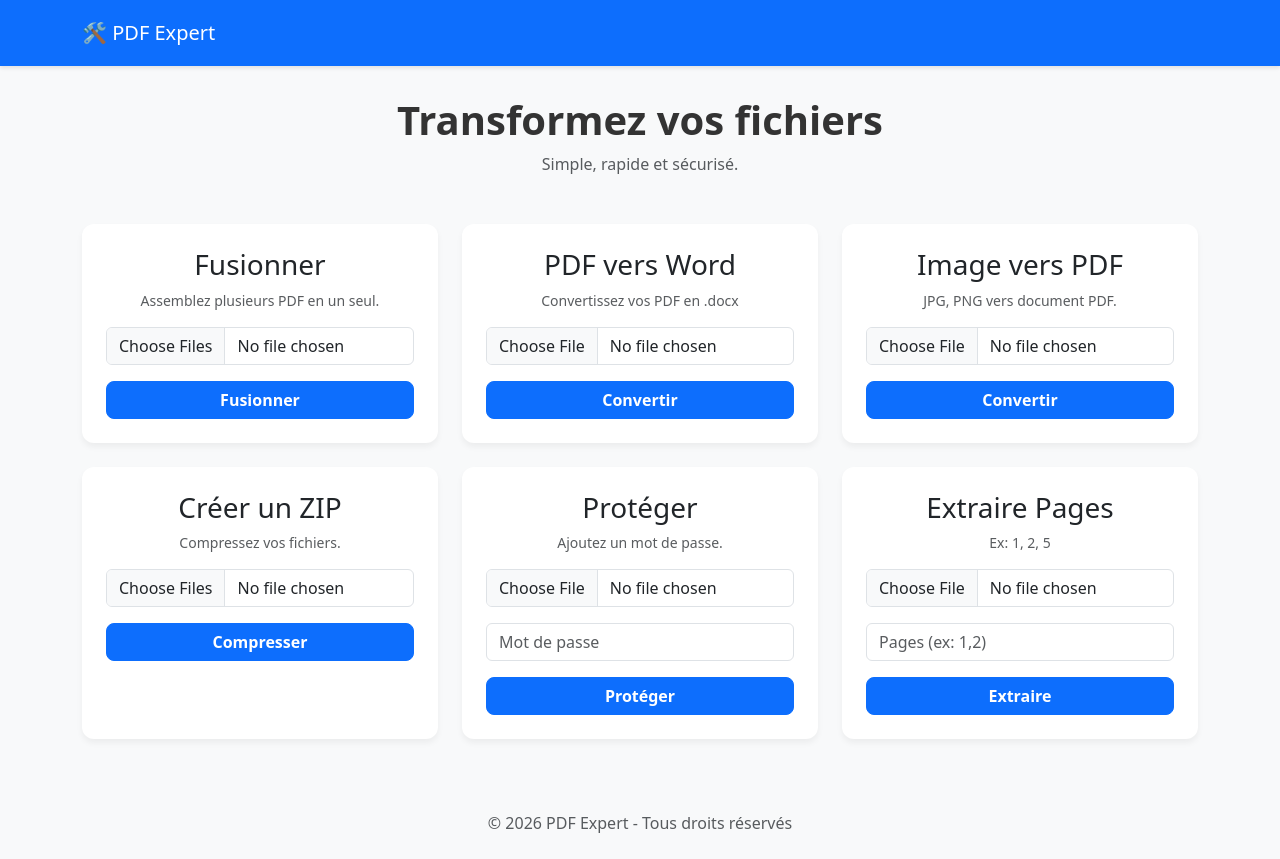
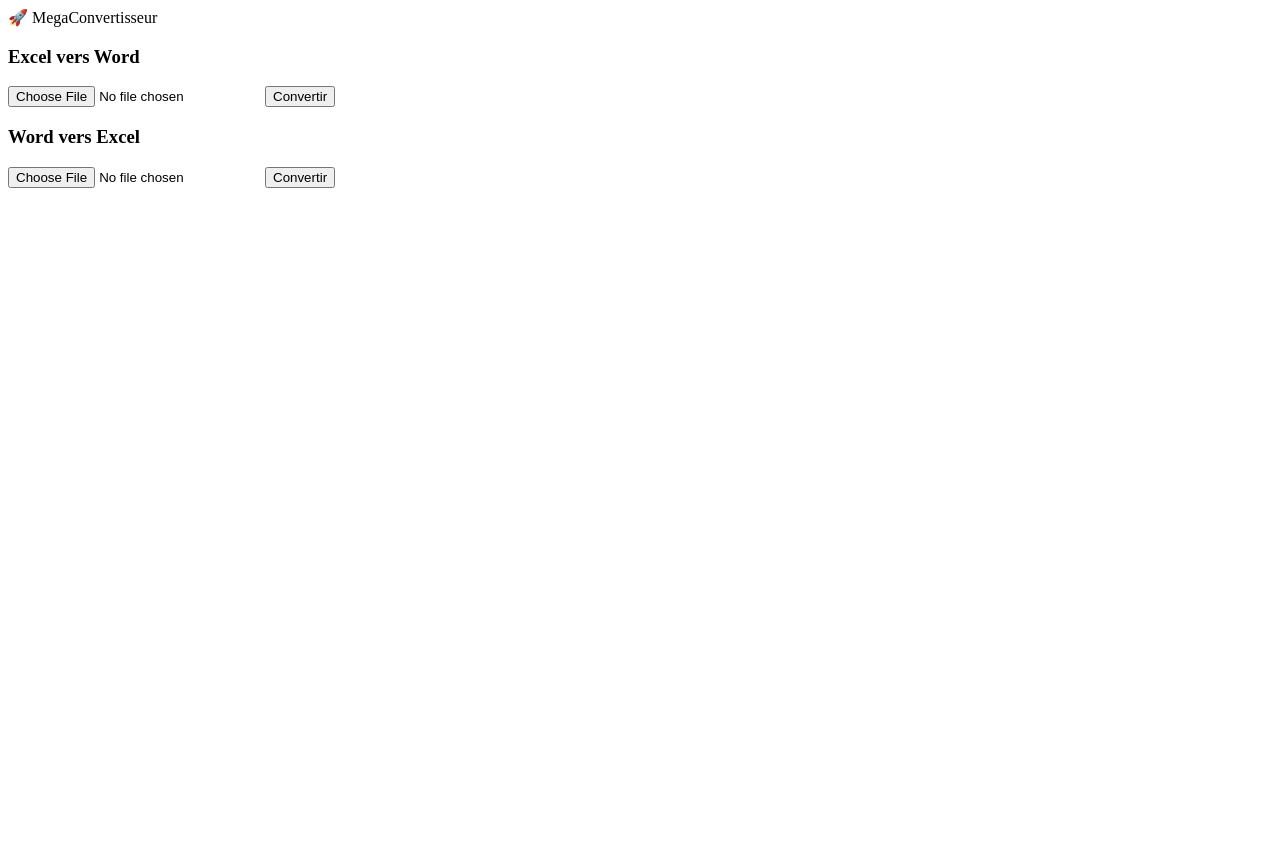
Before and after one commit to mamioussa9-png/site-python, a Flask app: page / in a window 1280 px wide. After the commit the page ends 188 px from the top, so only its background shows below. Run offline with Flask 3, Linux system fonts and the light colour scheme.

Commit message:
Update index.html with new conversion options

```diff
--- a/templates/index.html
+++ b/templates/index.html
@@ -1,107 +1,25 @@
-<!DOCTYPE html>
-<html lang="fr">
-<head>
-    <meta charset="UTF-8">
-    <meta name="viewport" content="width=device-width, initial-scale=1.0">
-    <title>PDF Expert - Outils Gratuits</title>
-    <link href="https://cdn.jsdelivr.net/npm/bootstrap@5.3.0/dist/css/bootstrap.min.css" rel="stylesheet">
-    <style>
-        body { background-color: #f8f9fa; }
-        .navbar { background-color: #0d6efd; color: white; margin-bottom: 30px; box-shadow: 0 2px 4px rgba(0,0,0,0.1); }
-        .card { border: none; border-radius: 12px; transition: transform 0.2s; box-shadow: 0 4px 6px rgba(0,0,0,0.05); }
-        .card:hover { transform: translateY(-5px); box-shadow: 0 8px 15px rgba(0,0,0,0.1); }
-        .btn-primary { border-radius: 8px; font-weight: bold; }
-        h1 { font-weight: 800; color: #333; }
-    </style>
-</head>
-<body>
-
 <nav class="navbar p-3">
     <div class="container">
-        <span class="navbar-brand mb-0 h1 text-white">🛠 PDF Expert</span>
+        <span class="navbar-brand mb-0 h1 text-white">🚀 MegaConvertisseur</span>
     </div>
 </nav>
 
-<div class="container">
-    <div class="text-center mb-5">
-        <h1>Transformez vos fichiers</h1>
-        <p class="text-muted">Simple, rapide et sécurisé.</p>
-    </div>
-
-    <div class="row g-4">
 <div class="col-md-4">
-            <div class="card h-100 p-4 text-center">
-                <h3>Fusionner</h3>
-                <p class="small text-muted">Assemblez plusieurs PDF en un seul.</p>
-                <form action="/merge" method="post" enctype="multipart/form-data">
-                    <input type="file" name="pdfs" class="form-control mb-3" multiple accept=".pdf" required>
-                    <button class="btn btn-primary w-100">Fusionner</button>
+    <div class="card h-100 p-4 text-center border-success">
+        <h3>Excel vers Word</h3>
+        <form action="/excel-to-word" method="post" enctype="multipart/form-data">
+            <input type="file" name="file" class="form-control mb-3" accept=".xlsx,.xls" required>
+            <button class="btn btn-success w-100">Convertir</button>
         </form>
     </div>
 </div>
 
 <div class="col-md-4">
-            <div class="card h-100 p-4 text-center">
-                <h3>PDF vers Word</h3>
-                <p class="small text-muted">Convertissez vos PDF en .docx</p>
-                <form action="/pdf-to-word" method="post" enctype="multipart/form-data">
-                    <input type="file" name="file" class="form-control mb-3" accept=".pdf" required>
-                    <button class="btn btn-primary w-100">Convertir</button>
+    <div class="card h-100 p-4 text-center border-info">
+        <h3>Word vers Excel</h3>
+        <form action="/word-to-excel" method="post" enctype="multipart/form-data">
+            <input type="file" name="file" class="form-control mb-3" accept=".docx" required>
+            <button class="btn btn-info w-100 text-white">Convertir</button>
         </form>
     </div>
 </div>
-
-        <div class="col-md-4">
-            <div class="card h-100 p-4 text-center">
-                <h3>Image vers PDF</h3>
-                <p class="small text-muted">JPG, PNG vers document PDF.</p>
-                <form action="/img" method="post" enctype="multipart/form-data">
-                    <input type="file" name="file" class="form-control mb-3" accept="image/*" required>
-                    <button class="btn btn-primary w-100">Convertir</button>
-                </form>
-            </div>
-        </div>
-
-        <div class="col-md-4">
-            <div class="card h-100 p-4 text-center">
-                <h3>Créer un ZIP</h3>
-                <p class="small text-muted">Compressez vos fichiers.</p>
-                <form action="/zip" method="post" enctype="multipart/form-data">
-                    <input type="file" name="files" class="form-control mb-3" multiple required>
-                    <button class="btn btn-primary w-100">Compresser</button>
-                </form>
-            </div>
-        </div>
-
-        <div class="col-md-4">
-            <div class="card h-100 p-4 text-center">
-                <h3>Protéger</h3>
-                <p class="small text-muted">Ajoutez un mot de passe.</p>
-                <form action="/protect" method="post" enctype="multipart/form-data">
-                    <input type="file" name="file" class="form-control mb-3" accept=".pdf" required>
-                    <input type="password" name="pw" class="form-control mb-3" placeholder="Mot de passe" required>
-                    <button class="btn btn-primary w-100">Protéger</button>
-                </form>
-            </div>
-        </div>
-
-        <div class="col-md-4">
-            <div class="card h-100 p-4 text-center">
-                <h3>Extraire Pages</h3>
-                <p class="small text-muted">Ex: 1, 2, 5</p>
-                <form action="/remove-pages" method="post" enctype="multipart/form-data">
-                    <input type="file" name="file" class="form-control mb-3" accept=".pdf" required>
-                    <input type="text" name="pages" class="form-control mb-3" placeholder="Pages (ex: 1,2)" required>
-                    <button class="btn btn-primary w-100">Extraire</button>
-                </form>
-            </div>
-        </div>
-    </div>
-</div>
-
-<footer class="text-center mt-5 p-4 text-muted">
-    &copy; 2026 PDF Expert - Tous droits réservés
-</footer>
-
-</body>
-</html>
```
Lines whose indentation alone changed are shown as unchanged.
